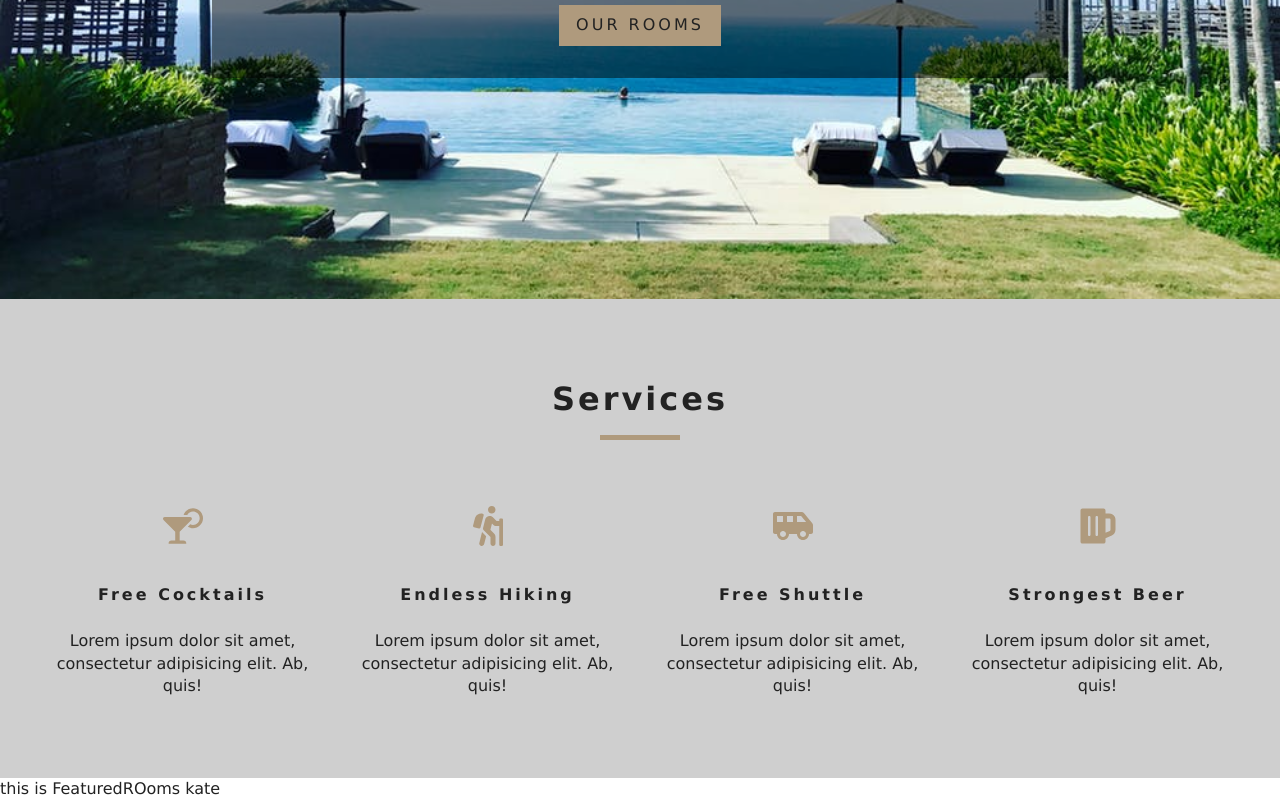
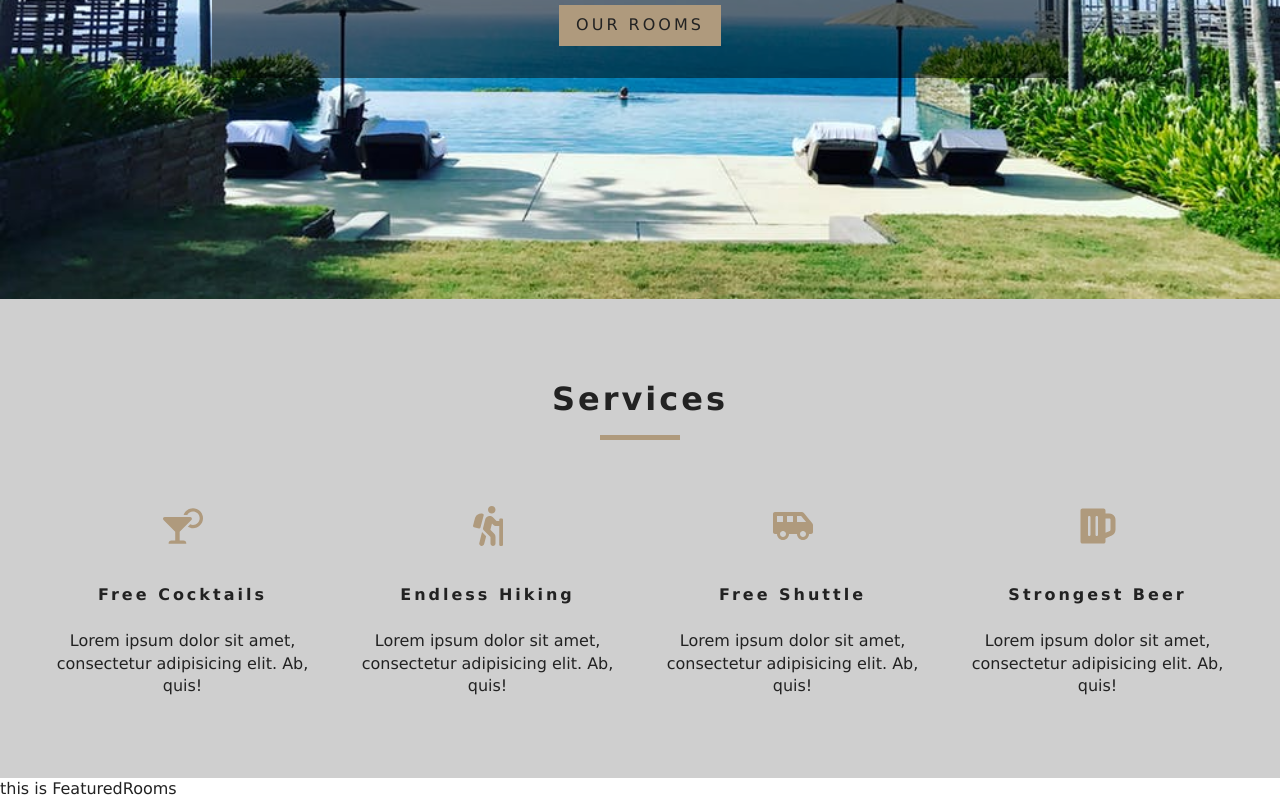
Before and after one commit to KateChantha/resort-content, a React (Create React App) app: page / in a window 1280 px wide. Shown: the part 501-1301 px from the top of the page. Built offline with nearby package versions, Linux system fonts and the light colour scheme.

Commit message:
format data in context

```diff
--- a/src/components/FeaturedRooms.js
+++ b/src/components/FeaturedRooms.js
@@ -7,11 +7,11 @@ export default class FeaturedRooms extends Component {
 
   render() {
     // destructring object properties of the state object that is the value passed from RoomContext
-    const {name} = this.context;
+    // const {name} = this.context;
 
     return (
       <div>
-        this is FeaturedROoms {name}
+        this is FeaturedRooms
       </div>
     )
   }
--- a/src/context.js
+++ b/src/context.js
@@ -1,4 +1,5 @@
 import React, { Component } from 'react';
+import items from './data'; // naming to match Contentful
 
 const RoomContext = React.createContext();
 /**Typical setup
@@ -8,7 +9,29 @@ const RoomContext = React.createContext();
  */
 
 class RoomProvider extends Component {
-  state = { name: 'kate'};
+  state = {
+    rooms: [],
+    sortedRooms: [],
+    FeaturedRooms: [],
+    loading: true
+  };
+
+  // method to format the data object
+  formatData(items) {
+    return items.map(item => {
+      const id = item.sys.id;
+      const images = item.fields.images.map(img => img.fields.file.url);
+
+      return {...item.fields, id, images}
+    })
+  }
+
+  // get data
+  componentDidMount() {
+    let rooms = this.formatData(items);
+    console.log("----", rooms)
+  }
+
   render() {
     return (
       // passing every thing in the state object
```
Also changed, not shown: 1 other file (tests, documents, lock files or other folders).
